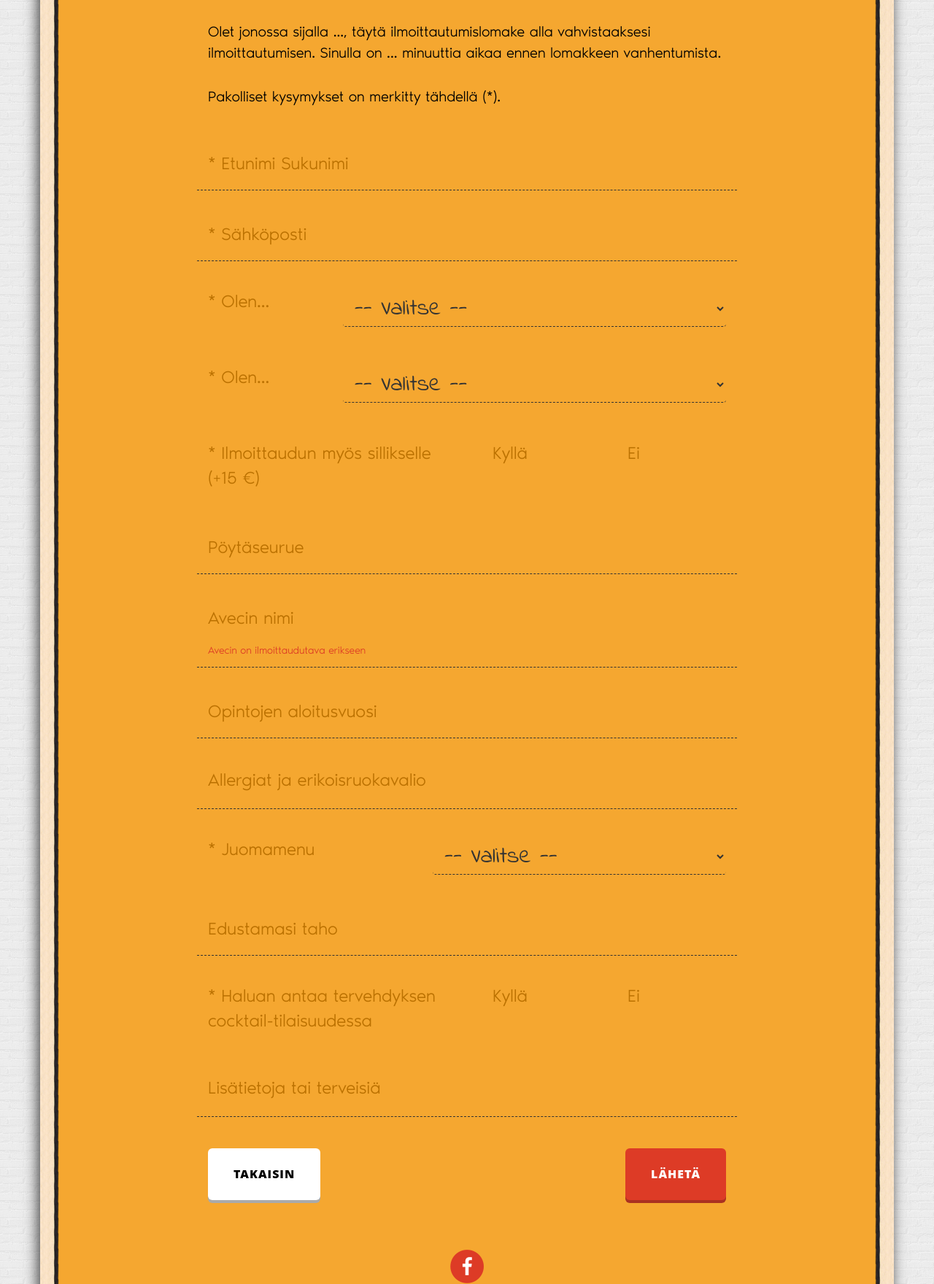
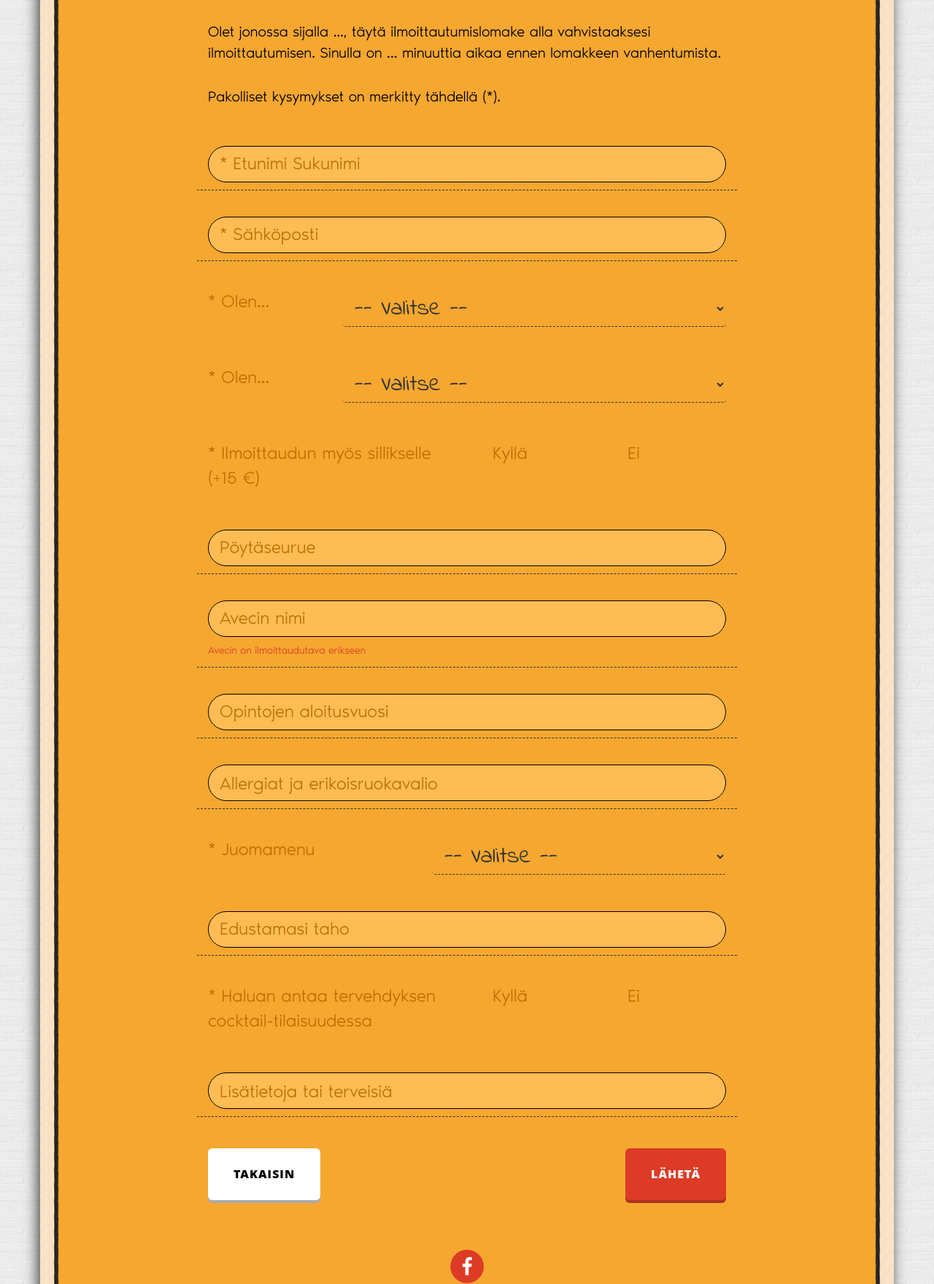
Before and after one commit to EinariTuukkanen/fuusio71-ilmo, a Flask app: page /registration in a window 1280 px wide. Shown: the part 355-2115 px from the top of the page at 73% size. Run offline with Flask 2, Linux system fonts and the light colour scheme; data that the repository does not hold is empty; parts of the project's set-up code (start-up, migrations or seed data) failed here and were passed over; some libraries are stand-ins or nearby versions.

Commit message:
Style fixes

```diff
--- a/static/css/fuusio72.css
+++ b/static/css/fuusio72.css
@@ -275,6 +275,13 @@ footer .copyright {
   resize: none;
   height: 50px;
   overflow:hidden;
+  background-color: #ffbc55;
+  border: 1px solid #000;
+  border-radius: 30px;
+  padding-left: 15px;
+}
+.floating-label-form-group textarea {
+  padding-top: 10px;
 }
 .floating-label-form-group label {
   display: block;
@@ -432,6 +439,7 @@ img::-moz-selection {
   list-style-type: none !important;
   color: #dd3b26;
   font-size: 14px;
+  padding: 0;
 }
 .table-mobile-friendly {
   word-break: break-all;
--- a/static/js/welcome.js
+++ b/static/js/welcome.js
@@ -29,7 +29,7 @@ function insertUserToTable(index, table, user, excess, prioLimit) {
             .css('word-break', 'break-all')
         )
         .css('borderBottom', function() {
-            if (index === MAX_USERS) return '2px dotted #0DFF92';
+            if (index === MAX_USERS) return '4px dashed #dd3b26';
             return '1px solid #1f0044';
         })
     );
```
